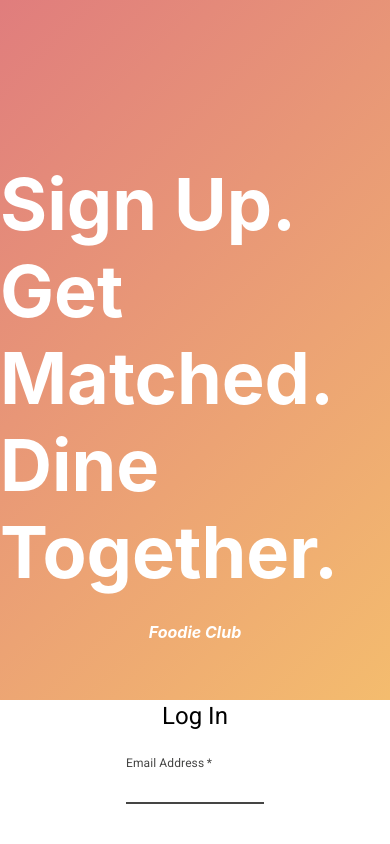
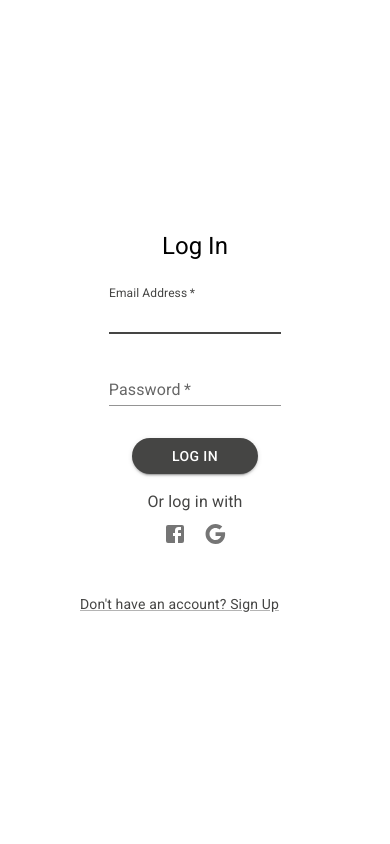
Before and after one commit to matteo1222/foodie-club, a React (Create React App) app in the folder client/: page / in a window 390 px wide. Shown: the top 844 px of the page. Built offline with nearby package versions, Linux system fonts and the light colour scheme.

Commit message:
Added responsiveness to SignUpScreen and LogInScreen by hiding header when screen width is sm

```diff
--- a/client/src/screens/LogInScreen/index.js
+++ b/client/src/screens/LogInScreen/index.js
@@ -20,7 +20,9 @@ function LogInScreen() {
     return (
         <ThemeProvider theme={theme}>
             <Grid container sx={{height: '100vh'}}>
-                <Grid item xs={12} md={6}>
+                <Grid item xs={12} md={6} sx={{
+                    display: {xs: 'none', sm: 'none', md: 'block'}
+                }}>
                     <Header/>
                 </Grid>
                 <Grid item xs={12} md={6} sx={{
@@ -35,7 +37,7 @@ function LogInScreen() {
                         flexDirection: 'column',
                         justifyContent: 'center',
                         alignItems: 'center',
-                        width: '60%'
+                        width: '75%'
                     }}>
                         <Typography component='h1' variant='h5'>
                             Log In
--- a/client/src/screens/SignUpScreen/index.js
+++ b/client/src/screens/SignUpScreen/index.js
@@ -20,7 +20,9 @@ function SignUpScreen() {
     return (
         <ThemeProvider theme={theme}>
             <Grid container sx={{height: '100vh'}}>
-                <Grid item xs={12} md={6}>
+                <Grid item md={6} sx={{
+                    display: {xs: 'none', sm: 'none', md: 'block'}
+                }}>
                     <Header/>
                 </Grid>
                 <Grid item xs={12} md={6} sx={{
@@ -35,7 +37,7 @@ function SignUpScreen() {
                         flexDirection: 'column',
                         justifyContent: 'center',
                         alignItems: 'center',
-                        width: '60%'
+                        width: '75%'
                     }}>
                         <Typography component='h1' variant='h5'>
                             Sign Up
```
